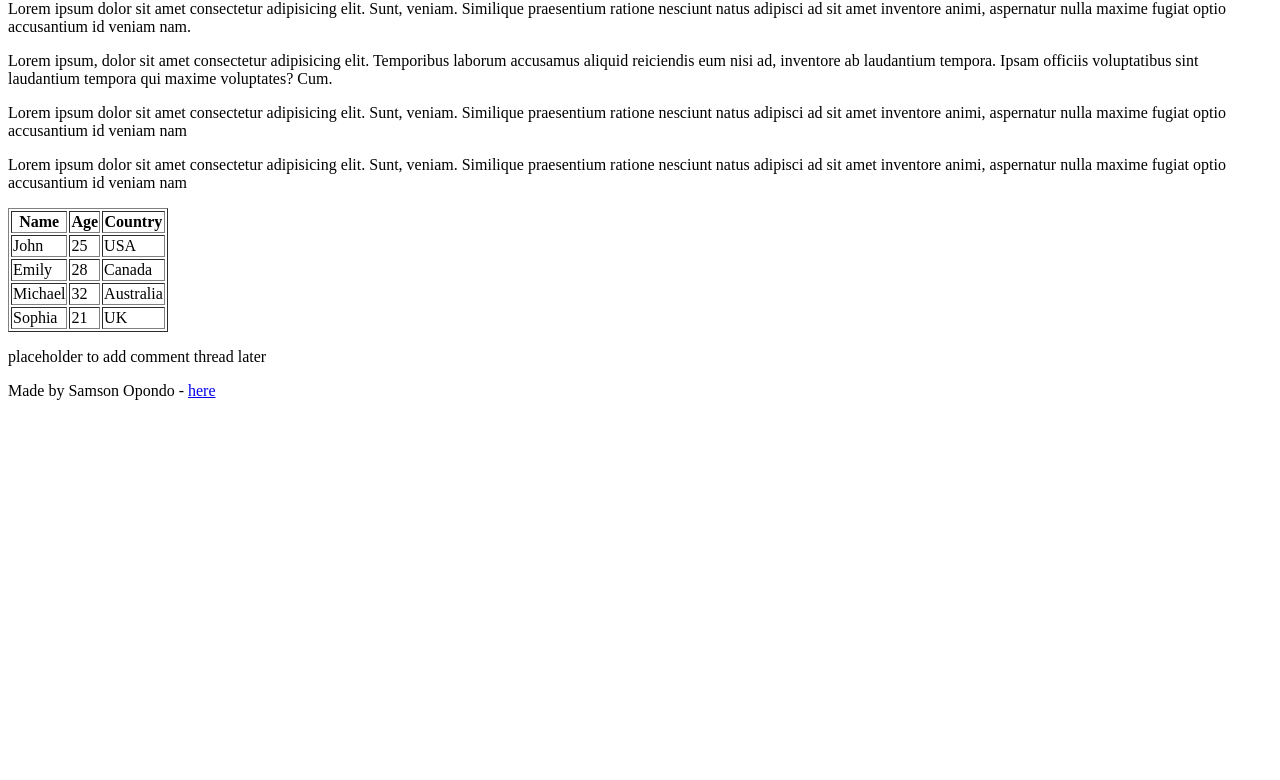
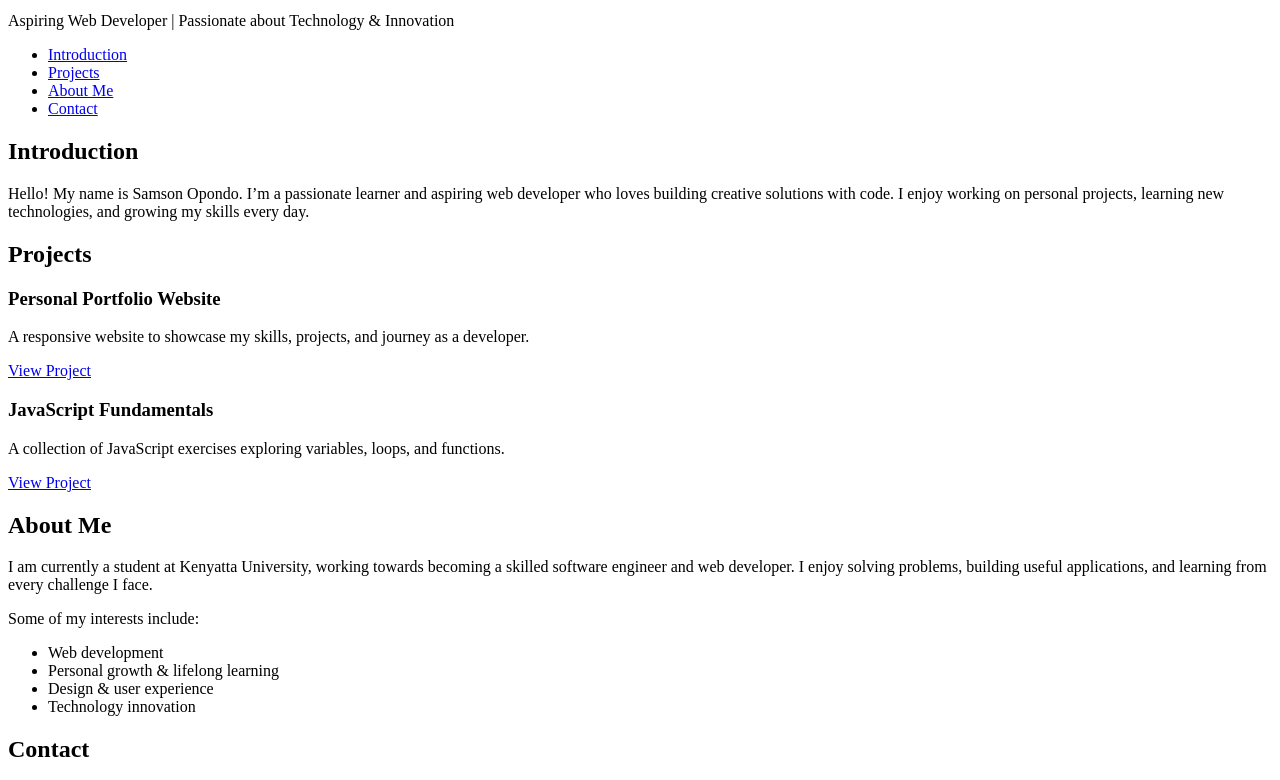
Before and after one commit to Jesh-samso/My_First_Portfolio, a plain HTML site: page html_basic/index.html in a window 1280 px wide. Shown: the part 68-848 px from the top of the page. Before the commit the page ends 800 px from the top, so only its background shows below. Drawn offline with Linux system fonts and the light colour scheme.

Commit message:
full portfolio

```diff
--- a/html_basic/index.html
+++ b/html_basic/index.html
@@ -1,83 +1,78 @@
 <!DOCTYPE html>
 <html lang="en">
 <head>
-  <meta charset="UTF-8">
+  <meta charset="utf-8">
+  <title>Samson Opondo - Personal Portfolio</title>
   <meta name="viewport" content="width=device-width, initial-scale=1.0">
-  <title>Portfolio</title>
 </head>
 <body>
+  <!-- Header -->
   <header>
-    <ul>
-      <li><a href="index.html">Home</a></li>
-      <li><a href="tweets.html">Tweets</a></li>
-    </ul>
+    <h1>Samson Opondo</h1>
+    <p>Aspiring Web Developer | Passionate about Technology & Innovation</p>
   </header>
 
-  <main>
-    <article>
-      <p>Lorem ipsum dolor sit amet consectetur adipisicing elit.
-         Sunt, veniam. Similique praesentium ratione
-         nesciunt natus adipisci ad sit amet inventore animi, aspernatur
-         nulla maxime fugiat optio accusantium id veniam nam.</p>
+  <!-- Navigation -->
+  <nav>
+    <ul>
+      <li><a href="#introduction">Introduction</a></li>
+      <li><a href="#projects">Projects</a></li>
+      <li><a href="#about">About Me</a></li>
+      <li><a href="#contact">Contact</a></li>
+    </ul>
+  </nav>
 
-      <p>Lorem ipsum, dolor sit amet consectetur adipisicing elit.
-         Temporibus laborum accusamus aliquid reiciendis eum nisi ad,
-         inventore ab laudantium tempora. Ipsam officiis voluptatibus sint
-         laudantium tempora qui maxime voluptates? Cum.</p>
+  <!-- Introduction Section -->
+  <section id="introduction">
+    <h2>Introduction</h2>
+    <p>Hello! My name is Samson Opondo. I’m a passionate learner and aspiring web developer who loves building creative solutions with code. I enjoy working on personal projects, learning new technologies, and growing my skills every day.</p>
+  </section>
 
-      <p>Lorem ipsum dolor sit amet consectetur adipisicing elit.
-         Sunt, veniam. Similique praesentium ratione
-         nesciunt natus adipisci ad sit amet inventore animi, aspernatur
-         nulla maxime fugiat optio accusantium id veniam nam</p>
+  <!-- Projects Section -->
+  <section id="projects">
+    <h2>Projects</h2>
 
-      <p>Lorem ipsum dolor sit amet consectetur adipisicing elit.
-         Sunt, veniam. Similique praesentium ratione
-         nesciunt natus adipisci ad sit amet inventore animi, aspernatur
-         nulla maxime fugiat optio accusantium id veniam nam</p>
-
-      <!-- ✅ Learners Table -->
-      <table border="1">
-        <thead>
-          <tr>
-            <th>Name</th>
-            <th>Age</th>
-            <th>Country</th>
-          </tr>
-        </thead>
-        <tbody>
-          <tr>
-            <td>John</td>
-            <td>25</td>
-            <td>USA</td>
-          </tr>
-          <tr>
-            <td>Emily</td>
-            <td>28</td>
-            <td>Canada</td>
-          </tr>
-          <tr>
-            <td>Michael</td>
-            <td>32</td>
-            <td>Australia</td>
-          </tr>
-          <tr>
-            <td>Sophia</td>
-            <td>21</td>
-            <td>UK</td>
-          </tr>
-        </tbody>
-      </table>
-      <!-- ✅ End of Learners Table -->
-
+    <article class="project">
+      <h3>Personal Portfolio Website</h3>
+      <p>A responsive website to showcase my skills, projects, and journey as a developer.</p>
+      <a href="https://github.com/Jesh-samso/My_First_Portfolio" target="_blank">View Project</a>
     </article>
 
-    <aside>
-      <p>placeholder to add comment thread later</p>
-    </aside>
-  </main>
+    <article class="project">
+      <h3>JavaScript Fundamentals</h3>
+      <p>A collection of JavaScript exercises exploring variables, loops, and functions.</p>
+      <a href="https://github.com/Jesh-samso/JS-Fundamentals" target="_blank">View Project</a>
+    </article>
 
+  </section>
+
+  <!-- About Me Section -->
+  <section id="about">
+    <h2>About Me</h2>
+    <p>I am currently a student at Kenyatta University, working towards becoming a skilled software engineer and web developer. I enjoy solving problems, building useful applications, and learning from every challenge I face.</p>
+    <p>Some of my interests include:</p>
+    <ul>
+      <li>Web development</li>
+      <li>Personal growth & lifelong learning</li>
+      <li>Design & user experience</li>
+      <li>Technology innovation</li>
+    </ul>
+  </section>
+
+  <!-- Contact Section -->
+  <section id="contact">
+    <h2>Contact</h2>
+    <p>You can reach me through the following:</p>
+    <ul>
+      <li>Email: <a href="mailto:samsonopondo1274@gmail.com">samsonopondo1274@gmail.com</a></li>
+      <li>LinkedIn: <a href="https://www.linkedin.com/in/your-profile" target="_blank">My LinkedIn</a></li>
+      <li>GitHub: <a href="https://github.com/Jesh-samso" target="_blank">My GitHub</a></li>
+    </ul>
+  </section>
+
+  <!-- Footer -->
   <footer>
-    <p>Made by Samson Opondo - <a href="https://github.com/" target="_blank">here</a></p>
+    <p>&copy; 2025 Samson Opondo</p>
   </footer>
 </body>
 </html>
```
